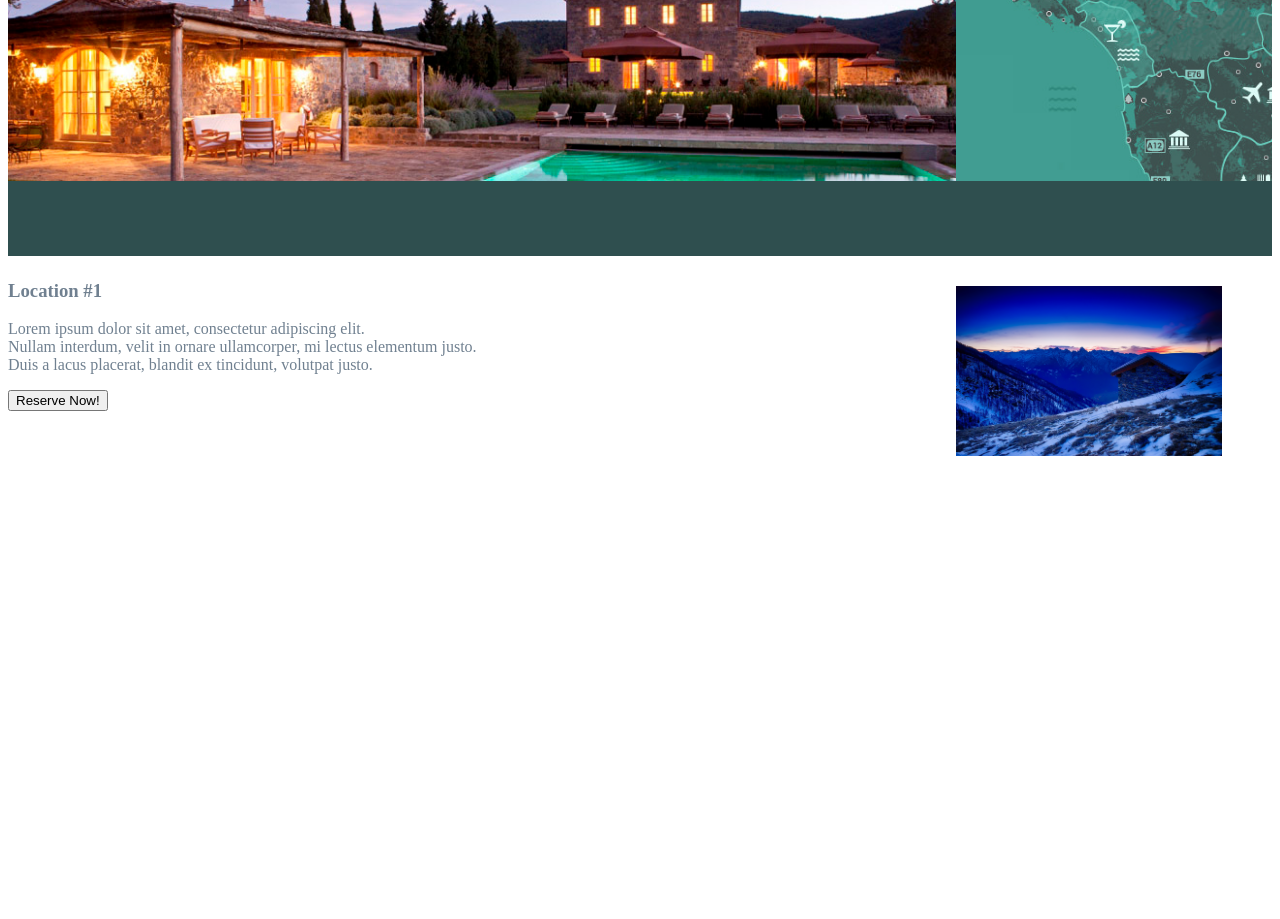
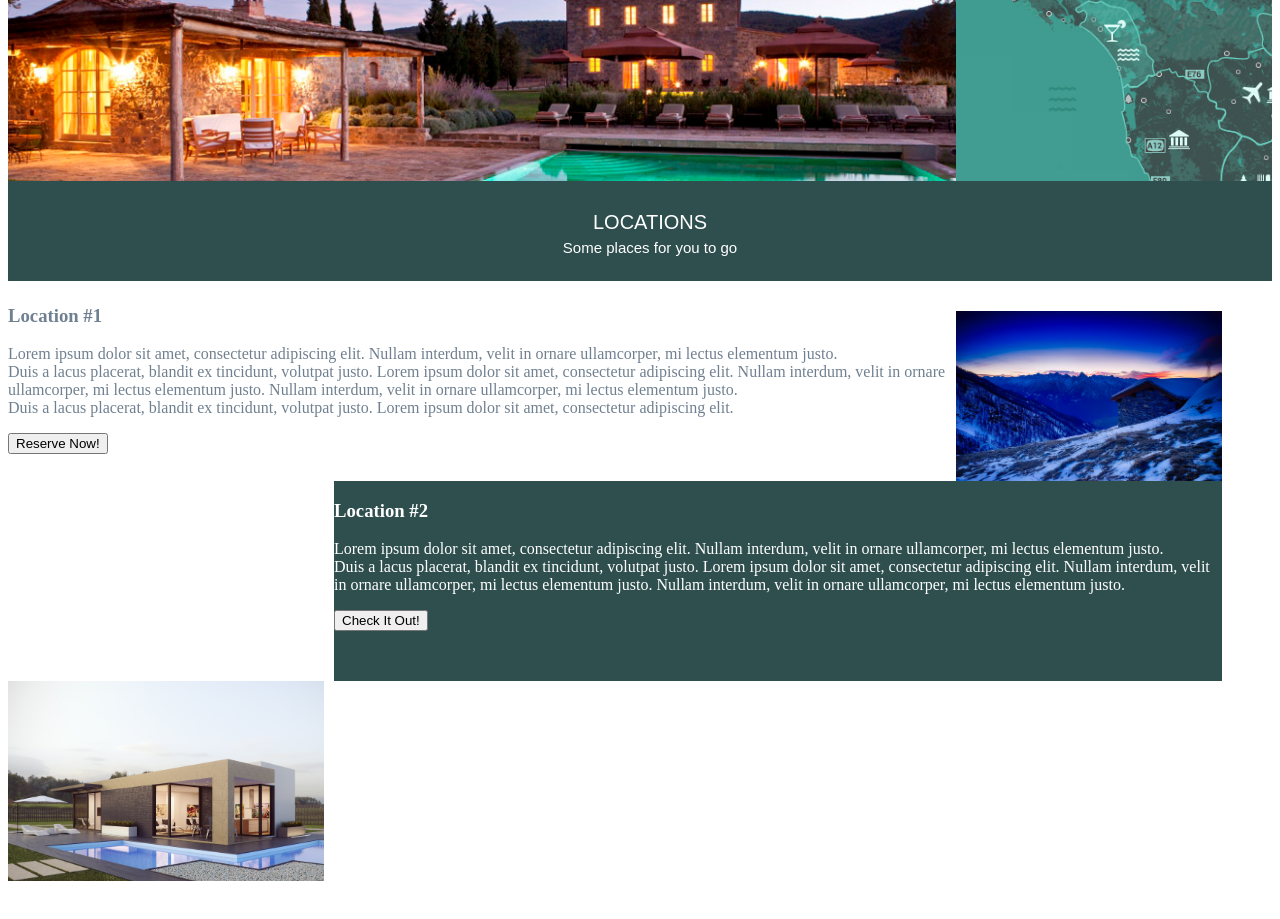
Before and after one commit to sglondon/TuscanyVilla, a plain HTML site: page Tuscany Villa/index.html in a window 1280 px wide. Shown: the part 177-1096 px from the top of the page. Before the commit the page ends 1041 px from the top, so only its background shows below. Drawn offline with Linux system fonts and the light colour scheme.

Commit message:
location 2 pic not lining up

```diff
--- a/Tuscany Villa/TuscanyStyle.css
+++ b/Tuscany Villa/TuscanyStyle.css
@@ -1,7 +1,7 @@
 .container {
     display: grid;
     grid-template-columns: repeat(4, 1fr) ;
-    grid-template-rows: 50px 300px  75px repeat(3, 200px) ;
+    grid-template-rows: 50px 300px  100px repeat(3, 200px) repeat(3,100px);
 }
 
 section.grid-item-1 {
@@ -65,6 +65,24 @@ section.grid-item-6 {
     margin-top: 30px;
     margin-right: 50px;
 }
+
+section.grid-item-7 {
+grid-column: 2 / span 3;
+background-color: darkslategray;
+margin-right: 50px;
+margin-left: 10px;
+color: white;
+text-align: left;
+}
+
+section.grid-item-8 {
+    grid-column: 1;
+    background-image: url('images/modern-villa.jpeg');
+    background-size: cover;
+    margin-top: 0px;
+
+}
+
 .jumbotron h1{
     color: white;
     font-family: Arial, Helvetica, sans-serif;
@@ -87,3 +105,24 @@ section.grid-item-6 {
 
 
 }
+
+.jumbotron2 h1 {
+    color: white;
+    font-family: Arial, Helvetica, sans-serif;
+    font-size: 20px;
+    font-weight: normal;
+    text-align: center;
+    margin-left: 20px;
+    margin-top: 30px;
+    margin-bottom: 0px;
+}
+
+.jumbotron2 p {
+    margin-top: 5px;
+    color: white;
+    font-family: Arial, Helvetica, sans-serif;
+    font-weight: normal;
+    font-size: 15px;
+    text-align: center;
+    margin-left: 20px;
+}
--- a/Tuscany Villa/index.html
+++ b/Tuscany Villa/index.html
@@ -27,27 +27,48 @@
             </section>
         </section>
 
-         <section class="grid-item-3">
-
-        </section>
+        <section class="grid-item-3"></section>
 
         <section class="grid-item-4">
-
+            <section class="jumbotron2">
+                <h1>LOCATIONS</h1>
+                <p>Some places for you to go</p>
+            </section>
         </section>
 
         <section class="grid-item-5">
             <h3> Location #1</h3>
             <p>
                 Lorem ipsum dolor sit amet, consectetur adipiscing elit.
-                 <br />Nullam interdum, velit in ornare ullamcorper, mi lectus elementum justo.
+                Nullam interdum, velit in ornare ullamcorper, mi lectus elementum justo.
                 <br />Duis a lacus placerat, blandit ex tincidunt, volutpat justo.
+                Lorem ipsum dolor sit amet, consectetur adipiscing elit.
+                Nullam interdum, velit in ornare ullamcorper, mi lectus elementum justo.
+                Nullam interdum, velit in ornare ullamcorper, mi lectus elementum justo.
+                <br />Duis a lacus placerat, blandit ex tincidunt, volutpat justo.
+                Lorem ipsum dolor sit amet, consectetur adipiscing elit.
             </p>
             <button> Reserve Now! </button>
         </section>
 
-         <section class="grid-item-6">
+        <section class="grid-item-6"></section>
 
+        <section class="grid-item-7">
+            <h3> Location #2</h3>
+            <p>
+                Lorem ipsum dolor sit amet, consectetur adipiscing elit.
+                Nullam interdum, velit in ornare ullamcorper, mi lectus elementum justo.
+                <br />Duis a lacus placerat, blandit ex tincidunt, volutpat justo.
+                Lorem ipsum dolor sit amet, consectetur adipiscing elit.
+                Nullam interdum, velit in ornare ullamcorper, mi lectus elementum justo.
+                Nullam interdum, velit in ornare ullamcorper, mi lectus elementum justo.
+
+            </p>
+            <button> Check It Out! </button>
         </section>
+
+        <section class="grid-item-8"></section>
+
 
 
     </div>
```
Lines whose indentation alone changed are shown as unchanged.
